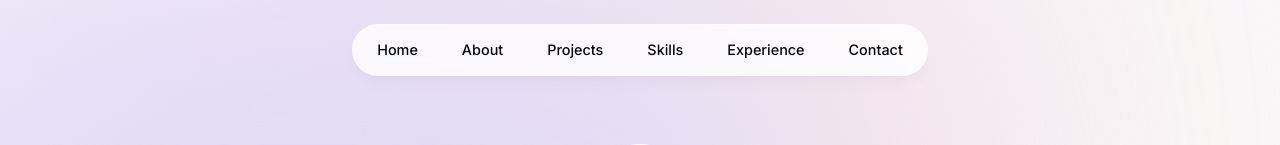
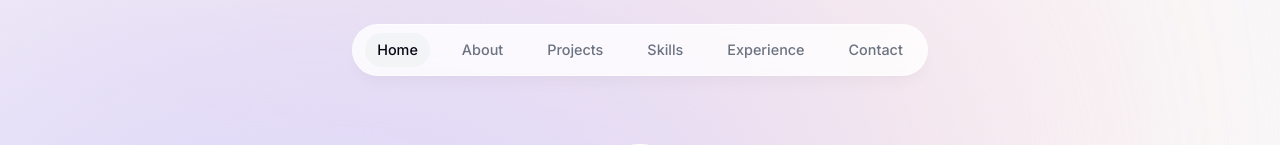
Before and after one commit to gustavosepulveda/next-portfolio, a Next.js app: page / in a window 1280 px wide. Shown: the top 145 px of the page. Built offline with nearby package versions, Linux system fonts and the light colour scheme.

Commit message:
added on click for header

```diff
--- a/components/header.tsx
+++ b/components/header.tsx
@@ -1,12 +1,17 @@
 'use client'
 
-import React from 'react'
+import React, {useState}  from 'react'
 import { motion } from 'framer-motion'
 import { links } from '@/lib/data'
 import Link from 'next/link'
+import clsx from 'clsx'
+
 
 export default function Header() {
+  const [activeSection, setActiveSection] = useState("Home")
+
   return (
+
     <header className="z-[999] relative">
             <motion.div
         className="fixed top-0 left-1/2 h-[4.5rem] w-full rounded-none border border-white border-opacity-40 bg-white bg-opacity-80 shadow-lg shadow-black/[0.03] backdrop-blur-[0.5rem] sm:top-6 sm:h-[3.25rem] sm:w-[36rem] sm:rounded-full dark:bg-gray-950 dark:border-black/40 dark:bg-opacity-75"
@@ -19,12 +24,27 @@
               <ul className='flex w-[22rem] flex-wrap items-center justify-center gap-y-1 text-[0.9rem] font-medium text-gray-500 sm:w[initial] sm:flex-nowrap sm:gap-5'>
                 {
                 links.map(link => (
-                  <motion.li className='h-3/4 flex items-center justify-center' key={link.hash}
+                  <motion.li className='h-3/4 flex items-center justify-center relative ' key={link.hash}
                    initial={{y: -100, opacity: 0}}
                    animate={{y: 0, opacity: 1}}
                     >
-                    <Link className='flex w-full items-center justify-center px-3 py-3 hover: text-gray-950 transition' href={link.hash}>
-                      {link.name}
+                    <Link className={clsx(
+                      "flex w-full items-center justify-center px-3 py-3 hover:text-gray-950 transition dark:text-gray-500 dark:hover:text-gray-300",
+                      {
+                        "text-gray-950 dark:text-gray-200":
+                          activeSection === link.name,
+                      }
+                      )}
+                          onClick={() => setActiveSection(link.name)}
+                          href={link.hash}>
+
+
+                              {link.name}
+                          {link.name === activeSection && (
+                            <span className="bg-gray-100 rounded-full absolute inset-0 -z-10"></span>
+                          )}
+
+
                       </Link>
                   </motion.li>
                 ))
--- a/package.json
+++ b/package.json
@@ -10,6 +10,7 @@
   },
   "dependencies": {
     "bootstrap-icons": "^1.11.3",
+    "clsx": "^2.1.1",
     "framer-motion": "^11.1.7",
     "next": "14.3.0-canary.9",
     "react": "^18",
```
Also changed, not shown: 1 other file (tests, documents, lock files or other folders).
